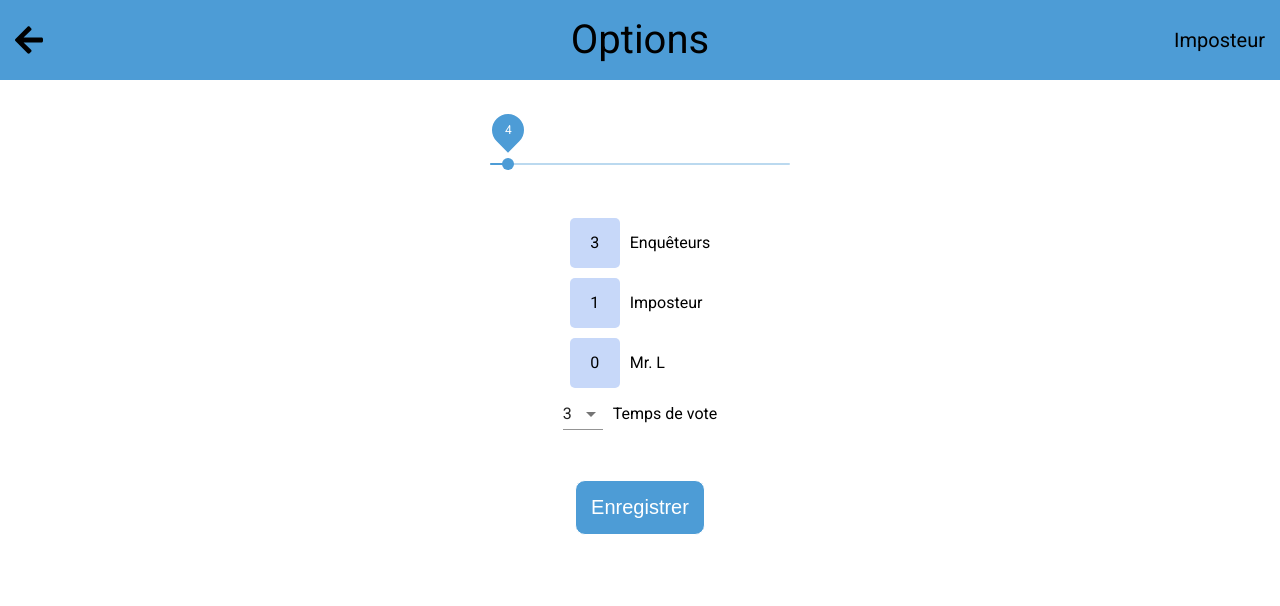
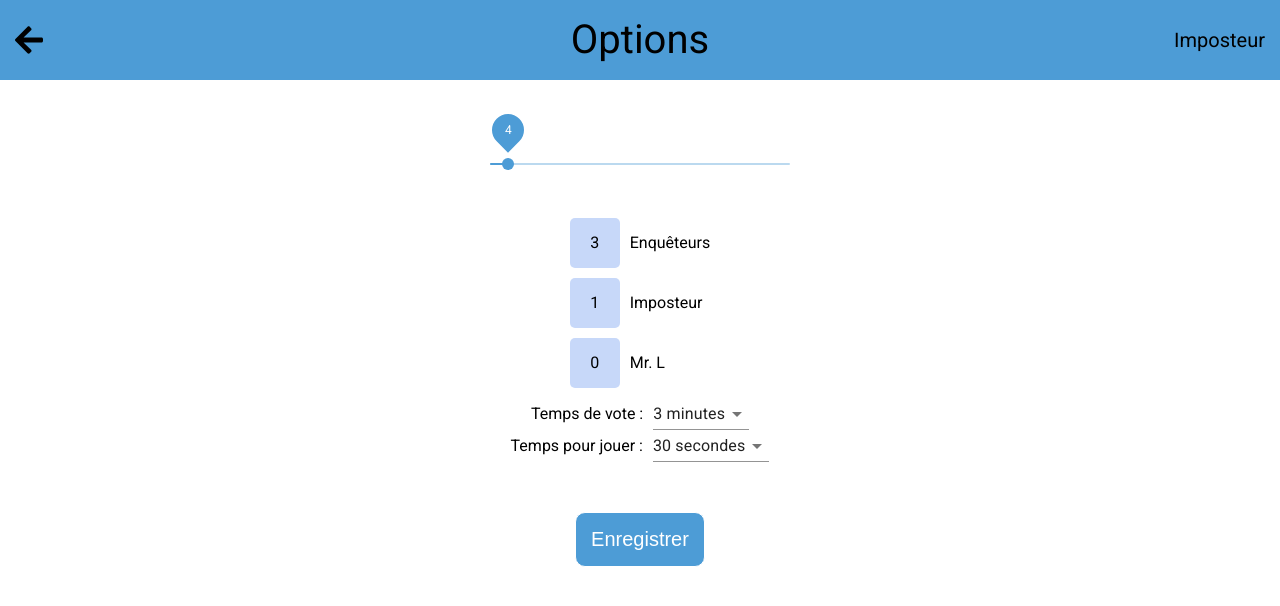
Before and after one commit to clb-app/undercover_frontend_react, a React (Create React App) app: page /options in a window 1280 px wide. Shown: the top 606 px of the page. Built offline with nearby package versions, Linux system fonts and the light colour scheme.

Commit message:
feature timer for player added

```diff
--- a/src/App.js
+++ b/src/App.js
@@ -23,8 +23,8 @@ import { library } from "@fortawesome/fontawesome-svg-core";
 import { faArrowLeft, faStar } from "@fortawesome/free-solid-svg-icons";
 library.add(faArrowLeft, faStar);
 
-// const api = "http://localhost:3001"; // local
-const api = "https://clb-undercover-nodejs.herokuapp.com"; // prod
+const api = "http://localhost:3001"; // local
+// const api = "https://clb-undercover-nodejs.herokuapp.com"; // prod
 
 const App = () => {
   const [token, setToken] = useState(Cookies.get("token") || null);
@@ -33,6 +33,7 @@ const App = () => {
   const [playersNumber, setPlayersNumber] = useState(4);
   const [timer, setTimer] = useState(3);
   const [roles, setRoles] = useState({ civils: 3, undercovers: 1, mrwhite: 0 });
+  const [timerToPlay, setTimerToPlay] = useState(30);
 
   console.log(token);
   useEffect(() => {
@@ -77,6 +78,8 @@ const App = () => {
             roles={roles}
             setRoles={setRoles}
             setReload={setReload}
+            timerToPlay={timerToPlay}
+            setTimerToPlay={setTimerToPlay}
           />
         </Route>
         <Route path="/creer">
@@ -87,6 +90,7 @@ const App = () => {
             playersNumber={playersNumber}
             timer={timer}
             roles={roles}
+            timerToPlay={timerToPlay}
           />
         </Route>
         <Route path="/rejoindre">
--- a/src/components/PartyInProgress.css
+++ b/src/components/PartyInProgress.css
@@ -24,6 +24,14 @@
 }
 .PartyInProgress > div {
   flex: 1;
+}
+.PartyInProgress-timer-container {
+  margin-bottom: 10px;
+  width: 300px;
+  font-size: 30px;
+  color: red;
+  display: flex;
+  justify-content: center;
 }
 .PartyInProgress-players-container {
   background-color: #edeeef;
--- a/src/components/PartyInProgress.js
+++ b/src/components/PartyInProgress.js
@@ -17,12 +17,22 @@ const PartyInProgress = ({
   myWord,
   errorInput,
   isBtnLoading,
+  playerTimer,
+  isPlayerTimerActive,
 }) => {
   console.log("partyInProgress =", playerPlaying);
   return (
     <div className="wrapper">
       <div className="PartyInProgress">
         <div className="PartyInProgress-left-container">
+          {isPlayerTimerActive && (
+            <div className="PartyInProgress-timer-container">
+              {playerTimer === 60
+                ? "01:00"
+                : `00:${playerTimer > 9 ? playerTimer : `0${playerTimer}`}`}
+              {/* 00:{playerTimer > 9 ? playerTimer : `0${playerTimer}`} */}
+            </div>
+          )}
           <div className="PartyInProgress-players-container">
             {party.players.map((player) => {
               return (
--- a/src/containers/NewParty.js
+++ b/src/containers/NewParty.js
@@ -19,6 +19,7 @@ const NewParty = ({
   playersNumber,
   timer,
   roles,
+  timerToPlay,
 }) => {
   const [isPlayerUnknown, setIsPlayerUnknown] = useState(false);
   const [nickname, setNickname] = useState("");
@@ -38,6 +39,7 @@ const NewParty = ({
           {
             playersNumber,
             roles,
+            timer: timerToPlay,
           },
           {
             headers: {
@@ -64,6 +66,7 @@ const NewParty = ({
           playersNumber,
           roles,
           nickname,
+          timer: timerToPlay,
         },
         {
           headers: {
@@ -81,7 +84,6 @@ const NewParty = ({
     }
   };
 
-  console.log(roles);
   return (
     <div className="NewParty">
       <Header title="Créer" rightTitle="Imposteur" back="/jouer" />
@@ -110,6 +112,10 @@ const NewParty = ({
                 Temps pour voter :{" "}
                 <span className="NewParty-bold">{timer}</span> minutes
               </li>
+              <li style={{ marginTop: "10px" }}>
+                Temps pour jouer :{" "}
+                <span className="NewParty-bold">{timerToPlay}</span> secondes
+              </li>
             </div>
           </ul>
         </div>
--- a/src/containers/Options.css
+++ b/src/containers/Options.css
@@ -8,5 +8,5 @@
   align-items: center;
 }
 .Options-timer-text {
-  margin-left: 10px;
+  margin-right: 10px;
 }
--- a/src/containers/Options.js
+++ b/src/containers/Options.js
@@ -19,6 +19,8 @@ const Options = ({
   roles,
   setRoles,
   setReload,
+  timerToPlay,
+  setTimerToPlay,
 }) => {
   const history = useHistory();
 
@@ -116,6 +118,7 @@ const Options = ({
           <RoleItem value={roles.mrwhite} role="Mr. L" />
         </div>
         <div className="Options-timer-container">
+          <div className="Options-timer-text">Temps de vote : </div>
           <FormControl>
             <Select
               labelId="select-minutes"
@@ -123,14 +126,28 @@ const Options = ({
               value={timer}
               onChange={(e) => setTimer(e.target.value)}
             >
-              <MenuItem value={1}>1</MenuItem>
-              <MenuItem value={2}>2</MenuItem>
-              <MenuItem value={3}>3</MenuItem>
-              <MenuItem value={4}>4</MenuItem>
-              <MenuItem value={5}>5</MenuItem>
+              <MenuItem value={1}>1 minute</MenuItem>
+              <MenuItem value={2}>2 minutes</MenuItem>
+              <MenuItem value={3}>3 minutes</MenuItem>
+              <MenuItem value={4}>4 minutes</MenuItem>
+              <MenuItem value={5}>5 minutes</MenuItem>
             </Select>
           </FormControl>
-          <div className="Options-timer-text">Temps de vote</div>
+        </div>
+        <div className="Options-timer-container">
+          <div className="Options-timer-text">Temps pour jouer :</div>
+          <FormControl>
+            <Select
+              labelId="select-timer-player"
+              id="select-timer-player"
+              value={timerToPlay}
+              onChange={(e) => setTimerToPlay(e.target.value)}
+            >
+              <MenuItem value={30}>30 secondes</MenuItem>
+              <MenuItem value={45}>45 secondes</MenuItem>
+              <MenuItem value={60}>60 secondes</MenuItem>
+            </Select>
+          </FormControl>
         </div>
         <div className="NewParty-button">
           <Button
--- a/src/containers/Party.js
+++ b/src/containers/Party.js
@@ -48,6 +48,8 @@ const Party = ({ player, api, token, timer, setReload }) => {
   const [isStartBtnLoading, setIsStartBtnLoading] = useState(false);
   const [isPlayBtnLoading, setIsPlayBtnLoading] = useState(false);
   const [isNextLapBtnLoading, setIsNextLapBtnLoading] = useState(false);
+  const [playerTimer, setPlayerTimer] = useState(30);
+  const [isPlayerTimerActive, setIsPlayerTimerActive] = useState(false);
 
   useEffect(() => {
     const socket = socketClient(api, { transports: ["websocket"] });
@@ -101,6 +103,9 @@ const Party = ({ player, api, token, timer, setReload }) => {
                 nickname: previousPlayerNickname,
               });
             }
+
+            setPlayerTimer(party.timer);
+            setIsPlayerTimerActive(true);
             break;
           } else if (i + 1 === party.players.length) {
             setPreviousPlay({
@@ -108,6 +113,8 @@ const Party = ({ player, api, token, timer, setReload }) => {
               nickname: previousPlayerNickname,
             });
 
+            setPlayerTimer(0);
+            setIsPlayerTimerActive(false);
             setPlayerPlaying("last");
             setTimeout(() => {
               socket.emit("client-lapOver", party);
@@ -180,7 +187,22 @@ const Party = ({ player, api, token, timer, setReload }) => {
 
       return () => clearInterval(timer);
     }
-  }, [seconds]);
+    if (isPlayerTimerActive) {
+      const timer = setInterval(() => {
+        console.log(playerTimer);
+        if (playerTimer > 0) {
+          console.log("if");
+          setPlayerTimer(playerTimer - 1);
+        } else if (playerTimer === 0) {
+          console.log("else");
+          handlePlay();
+          clearInterval(timer);
+        }
+      }, 1000);
+
+      return () => clearInterval(timer);
+    }
+  }, [seconds, playerTimer, isPlayerTimerActive]);
 
   const goBackHome = () => {
     setReload(true);
@@ -194,8 +216,10 @@ const Party = ({ player, api, token, timer, setReload }) => {
   };
 
   const handlePlay = () => {
+    console.log("handlePlay");
     setIsPlayBtnLoading(true);
     const socket = socketClient(api, { transports: ["websocket"] });
+    if (input) {
       const inputValue = input.toLowerCase();
       for (let i = 0; i < party.wordsAlreadyUsed.length; i++) {
         if (errorInput) {
@@ -217,6 +241,9 @@ const Party = ({ player, api, token, timer, setReload }) => {
         newWords.push(inputValue);
         setWords(newWords);
         socket.emit("client-play", inputValue, playerPlaying);
+      }
+    } else {
+      setIsPlayBtnLoading(false);
     }
   };
 
@@ -596,6 +623,8 @@ const Party = ({ player, api, token, timer, setReload }) => {
           myWord={myWord}
           errorInput={errorInput}
           isBtnLoading={isPlayBtnLoading}
+          playerTimer={playerTimer}
+          isPlayerTimerActive={isPlayerTimerActive}
         />
       ) : (
         <>
```
Lines whose indentation alone changed are shown as unchanged.
